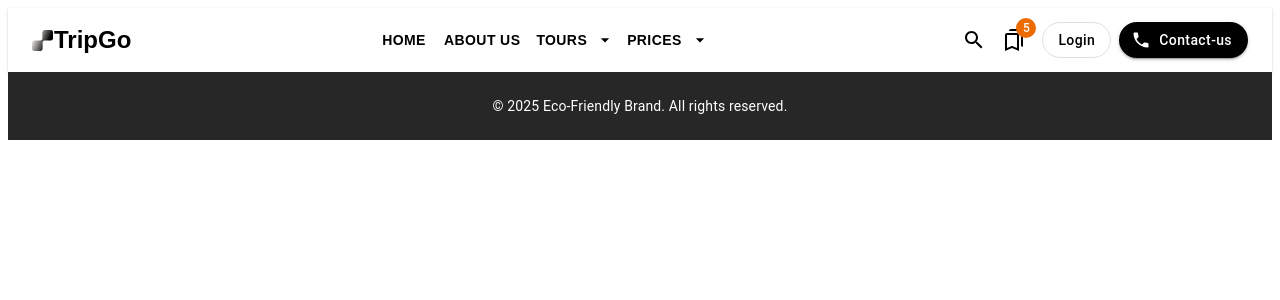
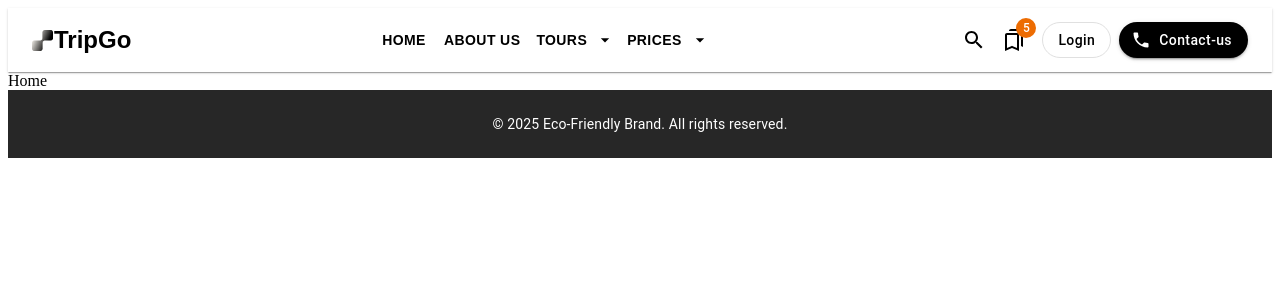
Before and after one commit to prahulk46a/TripGo, a React (Vite) app: page / in a window 1280 px wide. Shown: the top 300 px of the page. Built offline with nearby package versions, Linux system fonts and the light colour scheme.

Commit message:
Routing:Set home page by defaultly

```diff
--- a/src/pages/Home/Home.jsx
+++ b/src/pages/Home/Home.jsx
@@ -1,16 +1,5 @@
-import { Outlet } from "react-router-dom";
-
-import Footer from "../../components/footer/Footer";
-import Header from "../../components/navbar/Header";
-
 const Home = () => {
-  return (
-    <div>
-      <Header />
-      <Outlet />
-      <Footer />
-    </div>
-  );
+  return <div>Home </div>;
 };
 
 export default Home;
--- a/src/pages/contact/Contact.jsx
+++ b/src/pages/contact/Contact.jsx
@@ -1,5 +1,3 @@
-import React from "react";
-
 const Contact = () => {
   return <div style={{ minHeight: "800px" }}>Contact</div>;
 };
--- /dev/null
+++ b/src/pages/default-page/DefaultPage.jsx
@@ -0,0 +1,16 @@
+import { Outlet } from "react-router-dom";
+
+import Footer from "../../components/footer/Footer";
+import Header from "../../components/navbar/Header";
+
+const DefaultPage = () => {
+  return (
+    <div>
+      <Header />
+      <Outlet />
+      <Footer />
+    </div>
+  );
+};
+
+export default DefaultPage;
--- a/src/routes/Routes.jsx
+++ b/src/routes/Routes.jsx
@@ -2,14 +2,16 @@ import { createBrowserRouter } from "react-router-dom";
 
 import About from "../pages/About/About";
 import Contact from "../pages/contact/Contact";
+import DefaultPage from "../pages/default-page/DefaultPage";
 import Home from "../pages/Home/Home";
 import Tours from "../pages/Tours/Tours";
 
 export const routes = createBrowserRouter([
   {
     path: "/",
-    element: <Home />,
+    element: <DefaultPage />,
     children: [
+      { index: true, element: <Home /> },
       { path: "/about-us", element: <About /> },
       { path: "/contact", element: <Contact /> },
     ],
```
